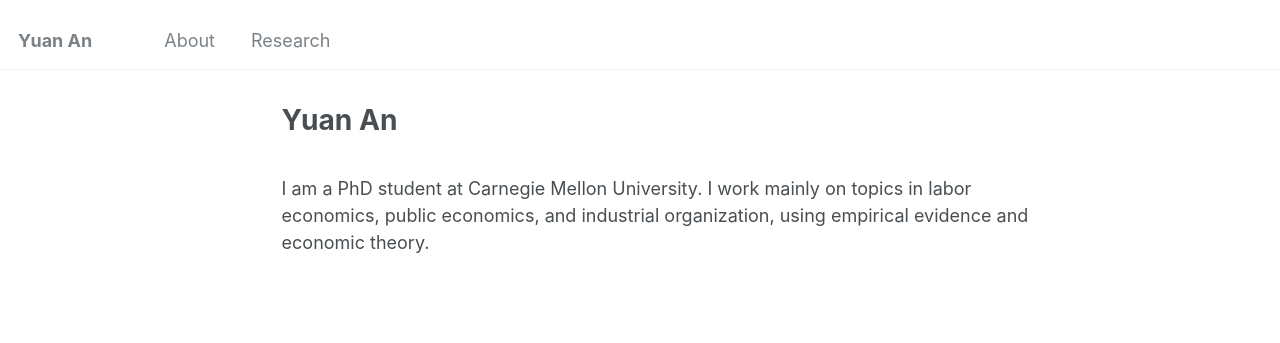
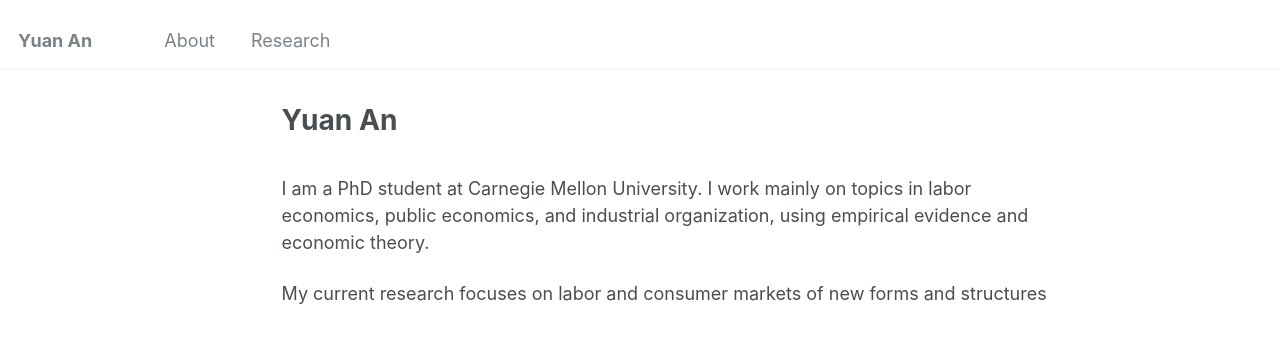
Before and after one commit to yuan-ann/yuan-ann.github.io, a Jekyll site: the page built from _pages/about.md, in a window 1280 px wide. Shown: the top 343 px of the page. Built offline with Jekyll 4.4.1, drawn with Linux system fonts in a browser that asks for light colours.

Commit message:
Update about.md

```diff
--- a/_pages/about.md
+++ b/_pages/about.md
@@ -10,6 +10,6 @@
 
 <br>
 I am a PhD student at Carnegie Mellon University. I work mainly on topics in labor economics, public economics, and industrial organization, using empirical evidence and economic theory.
-<!--
-My current research focuses on labor and consumer markets of new forms and structures (often driven by technological innovation), in particular how these markets function fundamentally differently from traditional markets, and efficiency and incidence of institutions designed to adapt to new market features in these markets.
+
+My current research focuses on labor and consumer markets of new forms and structures <!--(often driven by technological innovation), in particular how these markets function fundamentally differently from traditional markets, and efficiency and incidence of institutions designed to adapt to new market features in these markets.
 -->
```
